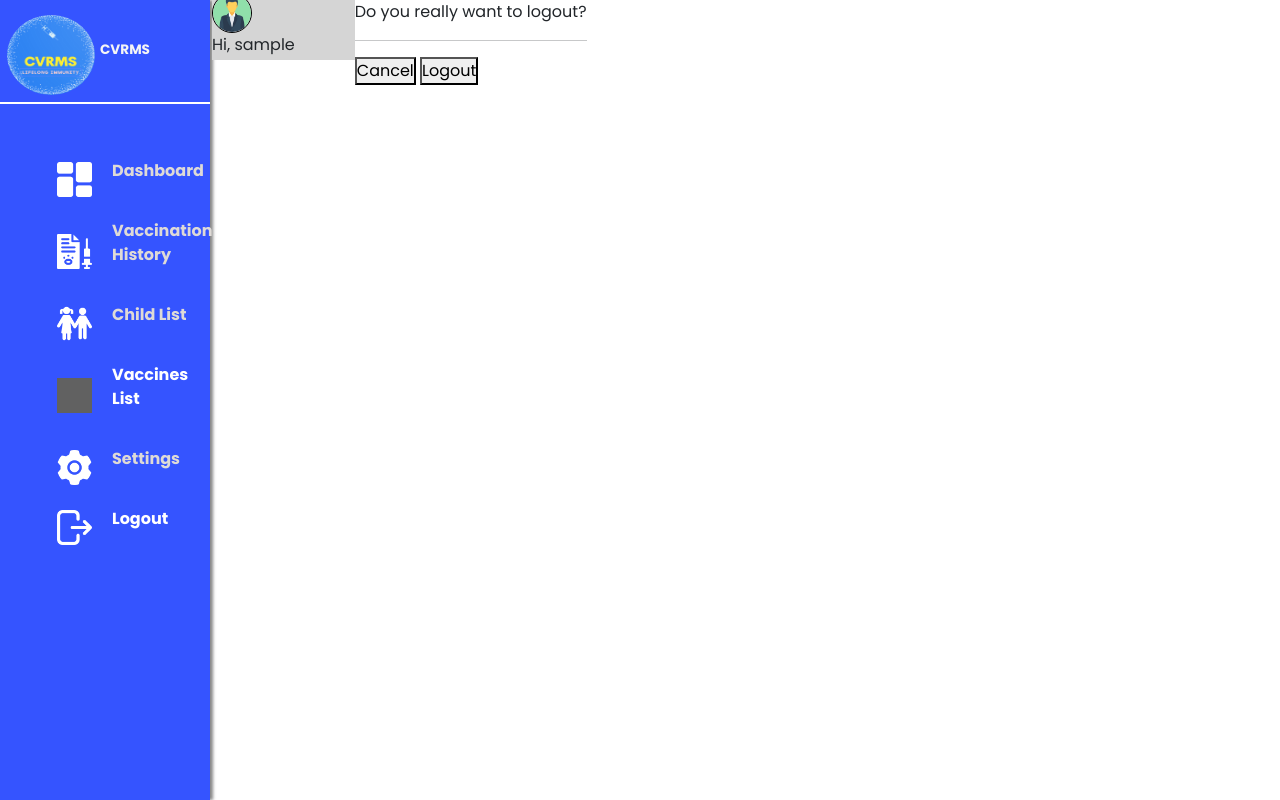
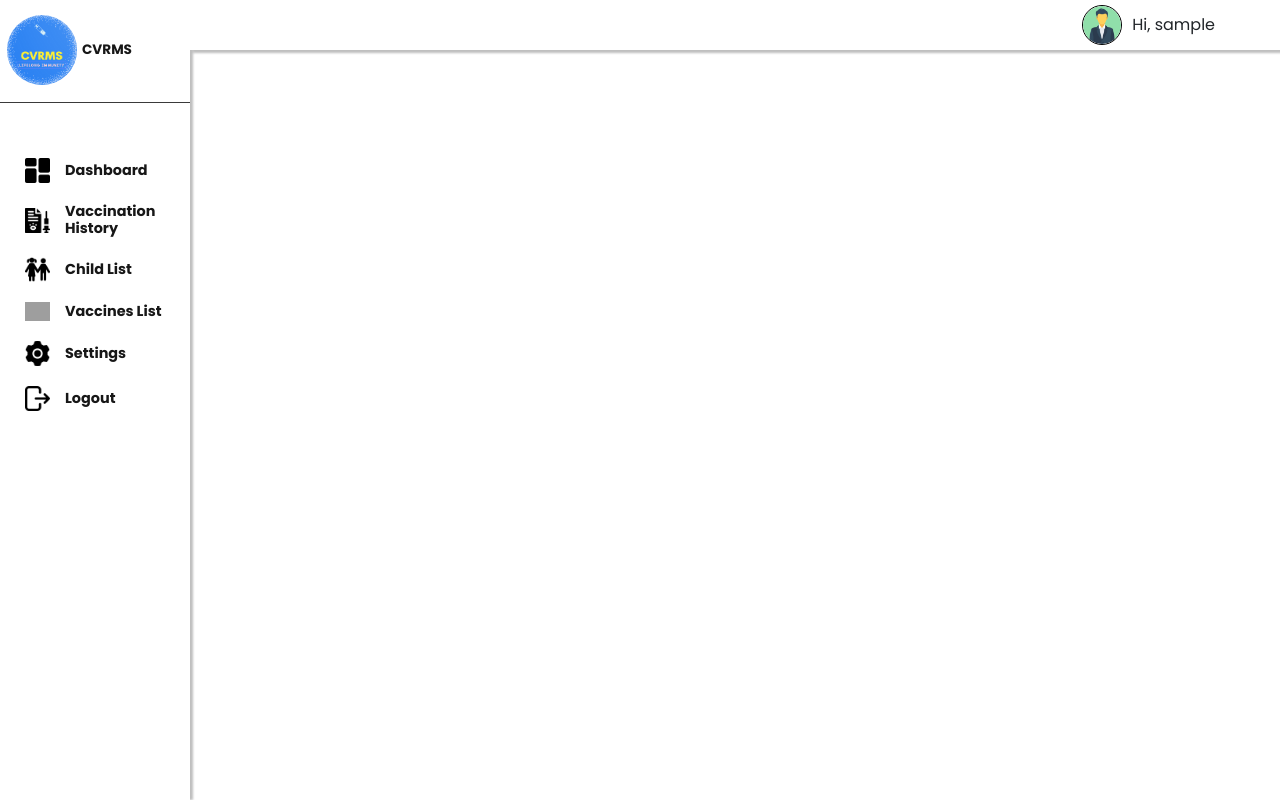
Before and after one commit to MeSabin/Child-Vaccination-System, a PHP site: page /Child-Vaccination-System/Dashboard.php in a window 1280 px wide. Run offline with PHP 8.4, Linux system fonts and the light colour scheme; the visitor is signed in with stand-in values (Sample User, id 1); grey boxes are pictures that could not be loaded.

Commit message:
small changes made to them

```diff
--- a/Pw_Change.php
+++ b/Pw_Change.php
@@ -2,7 +2,7 @@
 <?php
 
 session_start();
-ob_start();
+// ob_start();
 
 include("Config.php");
 
@@ -38,12 +38,13 @@ if(isset($_POST['UpdPass'])){
         }
         else{
                $_SESSION['passmsg1'] = "Password is not matching";
-               header("location:Pw_Change.php");
+               header("location:Pw_Change.php?token=$token");
                exit();
         }
     }
 
 }
+$conn->close();
 ?>
 
 
--- a/Styles/dash.css
+++ b/Styles/dash.css
@@ -8,31 +8,20 @@
 }
 body{
     min-height: 100vh;
-    display: flex;
+    background-color: rgb(219, 219, 219);
 }
-
 .side-navbar{
-
-    /* background-color: rgb(108, 53, 248); */
-    background-color: rgb(53, 84, 255);
-    /* position: fixed; */
-    width: 210px;
+    background-color: rgb(255, 255, 255);
     height: 100vh;
     display: inline-block;
-    /* border-right: 2px solid rgb(87, 88, 89); */
-    box-shadow: 3px 0 3px rgba(83, 83, 83, 0.7);
-    /* border-right: 20px; */
-    /* backdrop-filter: blur(10px); */
-
+    box-shadow: 3px 0 2px rgba(95, 95, 95, 0.4);
 }
 .logo{
     display: flex;
-    border-bottom: 2px solid rgb(255, 255, 255);
+    border-bottom: 1px solid rgb(58, 58, 58);
     cursor: pointer;
     margin-bottom: 5px;
-
-
-
+    width: 190px;
 }
 .logo p{
     margin-top: 40px;
@@ -40,57 +29,51 @@ body{
     margin-bottom: 42px;
     font-weight: bold;
     font-size: 0.85rem;
-    color: whitesmoke;
-
+    color: rgb(23, 23, 23);
 }
-
 .logo-img{
-    width: 88px;
-    height: 80px;
+    width: 70px;
+    height: 70px;
     border-radius: 90%;
     margin-left: 7px;
     margin-top: 15px;
-    /* object-fit: cover; */
-
 }
 .list-container{
     margin-top: 45px;
-
+    width: 190px;
 }
 .list-container a{
     color: black;
     text-decoration: none;
 }
-
 .side-navbar ul li img{
-    width: 35px;
-    height: 35px;
+    width: 25px;
     margin-left: 25px;
-    margin-right: 20px;
+    margin-right: 15px;
     color: white;
 }
-
 .side-navbar ul li{
-    /* margin: 40px 0px; */
     padding-top: 10px;
     padding-bottom: 10px;
     display: flex;
     align-items: center;
     cursor: pointer;
-    filter: invert(100%);
-
+}
+.list-container ul{
+    padding-left: 0;
 }
 .side-navbar ul li:hover {
-    background-color: rgb(225, 225, 225);
-    filter: invert(0%); /* Change  background color on hover */
-    border-radius: 5px;
-  }
-
+    background-color: rgb(101, 144, 254);
+    color: white;
+}
 .side-navbar ul li p{
     font-weight: 700;
+    font-size: 0.9rem;
+    line-height: 17px;
+    color:  rgb(23, 23, 23);
+    margin-bottom: 0;
 }
-
-.top-bar{
+/* .top-bar{
     position: absolute;
     display: flex;
     top: 0;
@@ -99,19 +82,15 @@ body{
     right: 0;
     justify-content: center;
     background-color: rgb(53, 84, 255);
-    /* background-color: blueviolet; */
     color: white;
     box-shadow: 0px 5px 5px rgba(0, 0, 0, 0.8);
-    /* border-left: 2px solid white; */
-    z-index: -1;
-
-}
-.top-bar img{
+} */
+/* .top-bar img{
     margin-top: 7px;
     height: 75px;
     width: auto;
-}
-.top-bar p{
+} */
+/* .top-bar p{
     margin-top: 30px;
     font-weight: 700;
     font-size: 1.1rem;
@@ -120,24 +99,69 @@ body{
     position: relative;
     top: 55px;
     right: 300px;
+} */
+
+/* css code for modal  */
+.overlay{
+    width: 100%;
+    height: 100vh;
+    background: rgba(0, 0, 0, 0.5);
+    position: absolute;
+    top: 0;
+    z-index: -1;
+    opacity: 0;
+    transition: 1s  ;
 }
-.sessionUsername p{
-    margin-right: 60px;
+.showOverlay{
+    opacity: 1;
+    z-index: 1;
 }
-.sessionUsername {
-    display: flex;
-    justify-content: flex-end;
-    align-items: center;
-    background-color: rgb(213, 213, 213);
-    margin-left: 2px;
-    flex: 1;
-    height: 60px;
+.confirmLogout{
+    display: inline-block;
+    box-shadow: 0 0 10px rgba(4, 0, 255, 0.6);
+    background-color: white;
+    font-weight: 600;
+    border-radius: 4px;
+    /* height: 140px; */
+    padding: 7px;
+    position: absolute;
+    top: -50%;
+    left: 50%;
+    z-index: 5;
+    /* to position the container exactly at the center */
+    transform: translate(-50%,-50%);
+    transition: 0.5s ease-in-out;
 }
-.profile img{
-    margin-top: 6px;
-    width: 40px;
-    margin-right: 10px;
-    border: 1px solid black;
-    border-radius: 30px;
-
+.showLogout{
+    top: 50%;
 }
+.logoutmessage{
+    text-align: center;
+}
+.btn-logout{
+    margin-left: 92px;
+    margin-top: 70px;
+}
+.cancelbutton{
+    background-color: rgb(248, 108, 99);
+    padding: 5px;
+    border: 2px solid rgb(44, 44, 44);
+    border-radius: 5px;
+    color: white;
+    cursor: pointer;
+    font-weight: 400;
+}
+.confirmbutton{
+    background-color: rgb(62, 148, 247);
+    padding: 5px;
+    border: none;
+    border-radius: 5px;
+    margin-left: 15px;
+    color: white;
+    border: 2px solid rgb(44, 44, 44);
+    cursor: pointer;
+}
+.line{
+    height: 2px;
+    background-color: rgb(54, 54, 54);
+}
--- /dev/null
+++ b/Styles/dashUserProfile.css
@@ -0,0 +1,40 @@
+@import url('https://fonts.googleapis.com/css2?family=Poppins:wght@300;400;500;600;700;800;900&display=swap');
+
+*{
+
+    font-family: 'Poppins', sans-serif;
+    box-sizing: border-box;
+}
+
+.profile p{
+   margin-bottom: 0;
+}
+.profile {
+   display: flex;
+   justify-content: flex-end;
+   align-items: center;
+   padding:5px;
+   cursor: pointer;
+   margin-right: 60px;
+}
+.topbar {
+   display: inline-block;
+   position: fixed;
+   right: 0;
+   left: 188px;
+   text-align: center;
+   background-color: rgb(255, 255, 255);
+   margin-left: 2px;
+   box-shadow: 3px 3px 2px rgba(95, 95, 95, 0.4);
+}
+.sessionUsername{
+   display: flex;
+   justify-content: flex-end;
+}
+.profile img{
+   width: 40px;
+   margin-right: 10px;
+   border: 1px solid black;
+   border-radius: 30px;
+
+}
--- a/VaccineTable.php
+++ b/VaccineTable.php
@@ -7,6 +7,7 @@
    <link rel="stylesheet" href="Styles/VaccineTable.css">
 </head>
 <body>
+
    <div class="main-container">
    <div class="table-container">
       <p class="TableInfo">List of Child Vaccines</p>
@@ -22,6 +23,7 @@
             <tbody>
                <?php
                  include "Config.php";
+
 
                  $selectQuery ="SELECT * from addvaccine";
                  $reflectQuery =$conn->query($selectQuery);
```
Also changed, not shown: BackendFiles/LoginBackend.php (+8 -2 lines), Login.php (+18 -2 lines), Styles/VaccineTable.css (+27 -21 lines), Styles/login.css (+9 -18 lines), boot.html (added, +26 -0 lines), images/ProfileDropdown.png (added).
